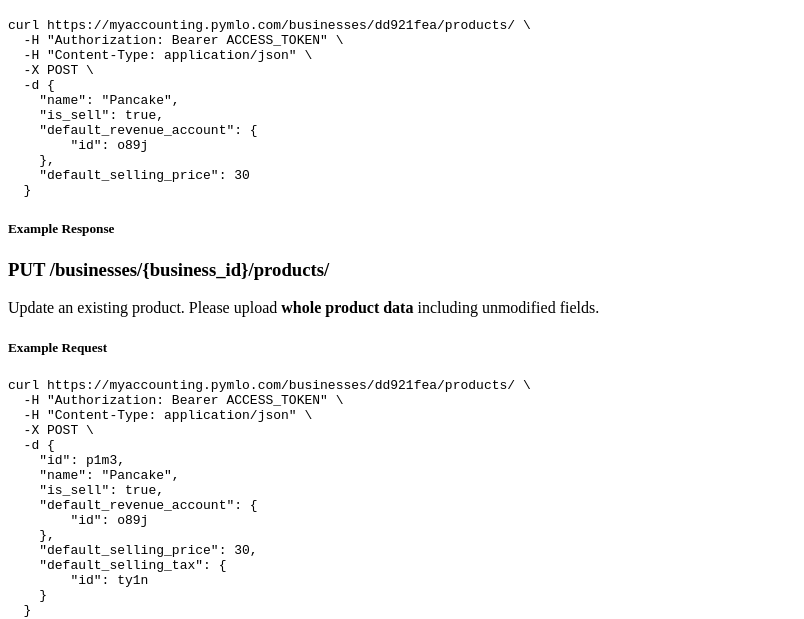
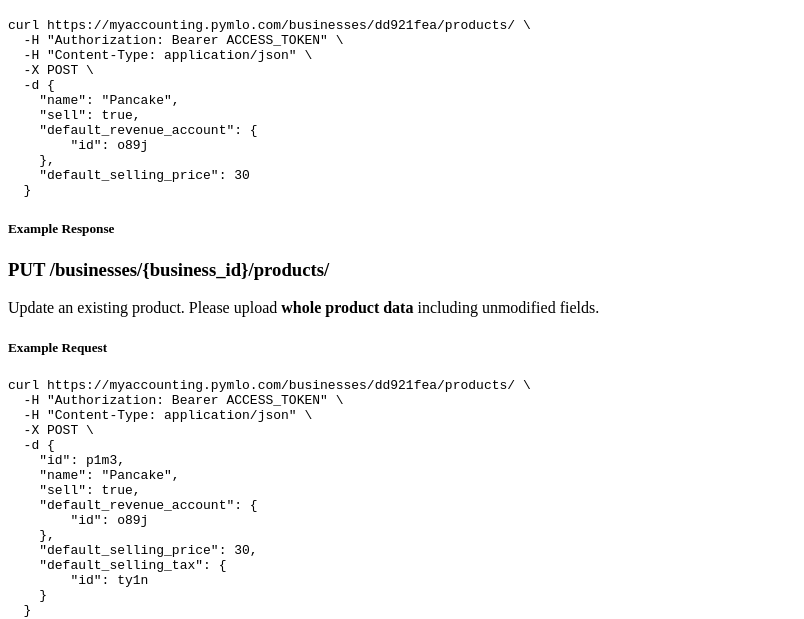
Before and after one commit to pymloaccounting/pymloaccounting.github.io, a Jekyll site: the page built from _posts/2017-01-25-Product-Endpoints.md, in a window 1280 px wide and 1400 px high, scrolled down 1536 px. Shown: the part 429-1048 px from the top of the window, without its empty margins (0-804 px from the left). Built offline with Jekyll 4.4.1, drawn with Linux system fonts in a browser that asks for light colours; nearby versions of some CDN libraries; some of the changed text lies outside the part shown.

```diff
--- a/_posts/2017-01-25-Product-Endpoints.md
+++ b/_posts/2017-01-25-Product-Endpoints.md
@@ -11,9 +11,9 @@ categories: api-endpoints
 
 The management of products to buy/sell is included in "products" API endpoint. A prodcut must have a "name".
 
-For a selling product, "is_selling" is true. "default_revenue_account" and "default_selling_price" are required.
+For a selling product, "sell" is true. "default_revenue_account" and "default_selling_price" are required.
 
-For a buying product, "is_buying" is true. "default_expense_account" and "default_buying_price" are required.
+For a buying product, "buy" is true. "default_expense_account" and "default_buying_price" are required.
 
 Other fields are optional. If you use "code" for managing products, it should be unique.
 
@@ -44,7 +44,7 @@ Other fields are optional. If you use "code" for managing products, it should be
 
 ## Details
 ### GET /businesses/{business_id}/products/
-List all products of given business sorted by product name. You can use "is_buy", "is_sell", and "code" as filters.
+List all products of given business sorted by product name. You can use "buy", "sell", and "code" as filters.
 
 Default page length is 100. If per_page = 50 and page = 2, the response message will show 101st - 150th products.
 
@@ -92,7 +92,7 @@ curl https://myaccounting.pymlo.com/businesses/dd921fea/products/ \
   -X POST \
   -d {
     "name": "Pancake",
-    "is_sell": true,
+    "sell": true,
     "default_revenue_account": {
         "id": o89j
     },
@@ -115,7 +115,7 @@ curl https://myaccounting.pymlo.com/businesses/dd921fea/products/ \
   -d {
     "id": p1m3,
     "name": "Pancake",
-    "is_sell": true,
+    "sell": true,
     "default_revenue_account": {
         "id": o89j
     },
```
